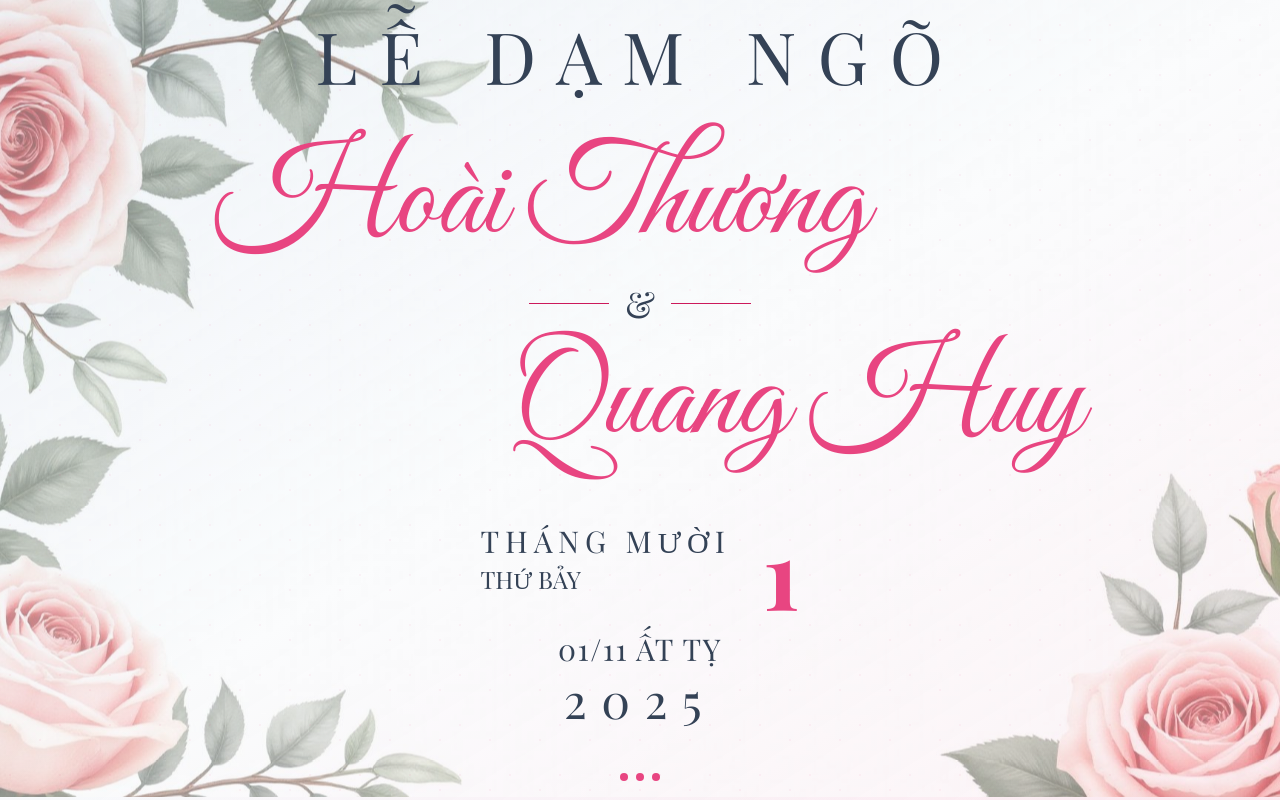
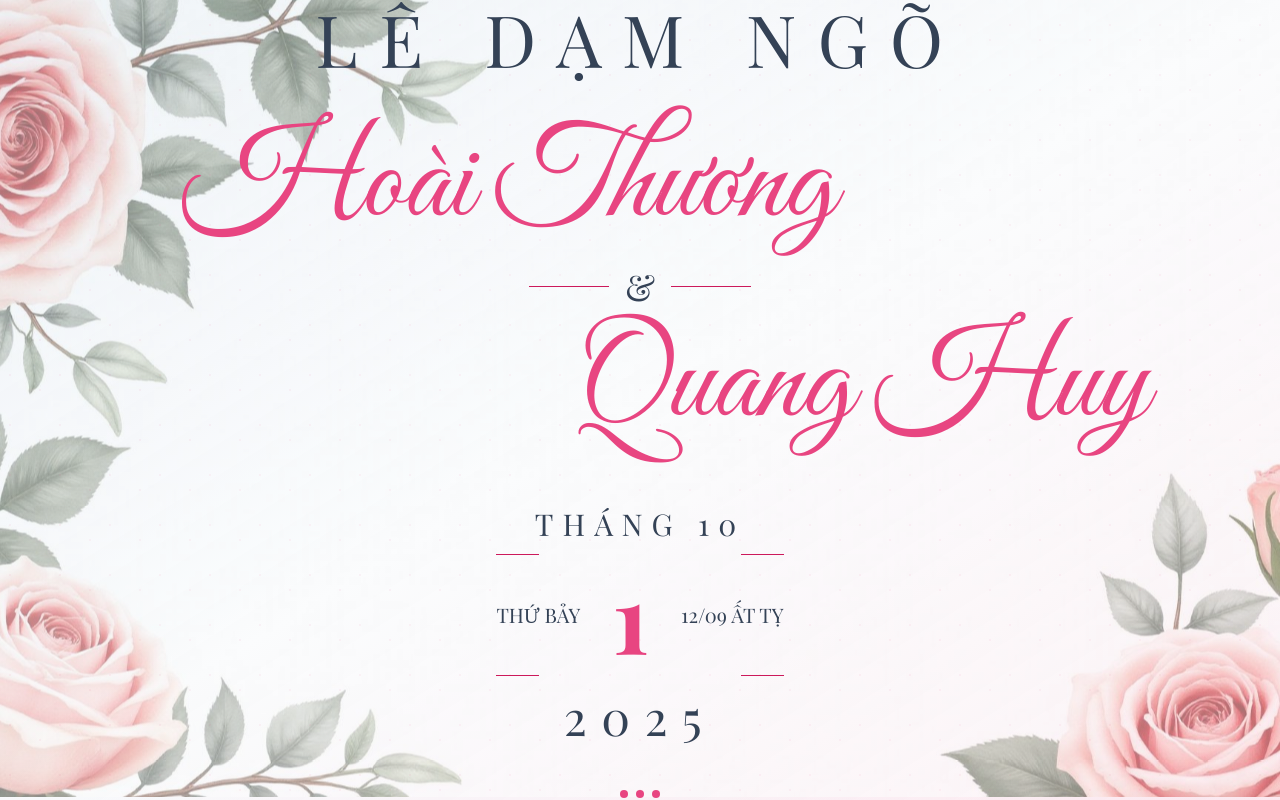
Before and after one commit to huyzblm98/wedding-huy-thuong, a React (Vite) app: page / in a window 1280 px wide. Built offline with nearby package versions, Linux system fonts and the light colour scheme; the HTML template or start-up script is replaced by a standard one.

Commit message:
Refactor date and music playback

```diff
--- a/src/components/WeddingHero.tsx
+++ b/src/components/WeddingHero.tsx
@@ -50,7 +50,7 @@ const WeddingHero = () => {
         </h2>
 
         <div className="mb-6 animate-fade-in max-w-4xl mx-auto" style={{ animationDelay: '0.3s' }}>
-          <h1 className="font-script text-6xl md:text-8xl lg:text-9xl text-wedding-rose mb-2" style={{ marginLeft: '-30%' }}>
+          <h1 className="font-script text-6xl md:text-8xl lg:text-9xl text-wedding-rose mb-2" style={{ marginLeft: '-40%' }}>
             Hoài Thương
           </h1>
           <div className="flex items-center justify-center gap-4 my-4">
@@ -58,30 +58,49 @@ const WeddingHero = () => {
             <span className="font-playfair text-3xl md:text-4xl text-wedding-text">&</span>
             <div className="h-px w-20 bg-wedding-accent"></div>
           </div>
-          <h1 className="font-script text-6xl md:text-8xl lg:text-9xl text-wedding-rose whitespace-nowrap" style={{ marginLeft: '30%' }}>
+          <h1 className="font-script text-6xl md:text-8xl lg:text-9xl text-wedding-rose whitespace-nowrap" style={{ marginLeft: '40%' }}>
             Quang Huy
           </h1>
         </div>
 
         <div className="mt-14 animate-fade-in" style={{ animationDelay: '0.6s' }}>
           <div className="inline-block">
-            <div className="flex items-start justify-between gap-8 mb-3">
-              <div className="text-left">
-                <p className="font-playfair text-2xl md:text-3xl tracking-[0.2em] text-wedding-text">
-                  THÁNG MƯỜI
-                </p>
-                <p className="font-playfair text-xl md:text-2xl text-wedding-text mt-1">
+            {/* THÁNG 10 centered */}
+            <p className="font-playfair text-2xl md:text-3xl tracking-[0.3em] text-wedding-text text-center mb-3">
+              THÁNG 10
+            </p>
+
+            {/* Two parallel lines with gap = 70% of THÁNG 10 width */}
+            <div className="flex items-center justify-center gap-[70%] mb-3">
+              <div className="h-px w-32 bg-wedding-accent"></div>
+              <div className="h-px w-32 bg-wedding-accent"></div>
+            </div>
+
+            {/* THỨ BẢY, 1, 12/09 ẤT TỴ in between the lines */}
+            <div className="flex items-center justify-center gap-8 mb-3">
+              <div className="text-center">
+                <p className="font-playfair text-lg md:text-xl text-wedding-text">
                   THỨ BẢY
                 </p>
               </div>
               <p className="font-playfair text-7xl md:text-8xl font-bold text-wedding-rose leading-none">
                 1
               </p>
+              <div className="text-center">
+                <p className="font-playfair text-lg md:text-xl text-wedding-text">
+                  12/09 ẤT TỴ
+                </p>
+              </div>
             </div>
-            <p className="font-playfair text-2xl md:text-3xl text-wedding-text tracking-wider mb-2">
-              01/11 ẤT TỴ
-            </p>
-            <p className="font-playfair text-4xl md:text-5xl tracking-[0.3em] text-wedding-text">
+
+            {/* Line 3 below THỨ BẢY and Line 4 below 12/09 ẤT TỴ */}
+            <div className="flex items-center justify-center gap-[70%] mb-4">
+              <div className="h-px w-32 bg-wedding-accent"></div>
+              <div className="h-px w-32 bg-wedding-accent"></div>
+            </div>
+
+            {/* 2025 below the large number */}
+            <p className="font-playfair text-4xl md:text-5xl tracking-[0.3em] text-wedding-text text-center">
               2025
             </p>
           </div>
@@ -108,6 +127,7 @@ const WeddingHero = () => {
       <audio
         ref={audioRef}
         loop
+        autoPlay
         preload="auto"
       >
         <source src="/cuoi-nhau-di.mp3" type="audio/mpeg" />
```
